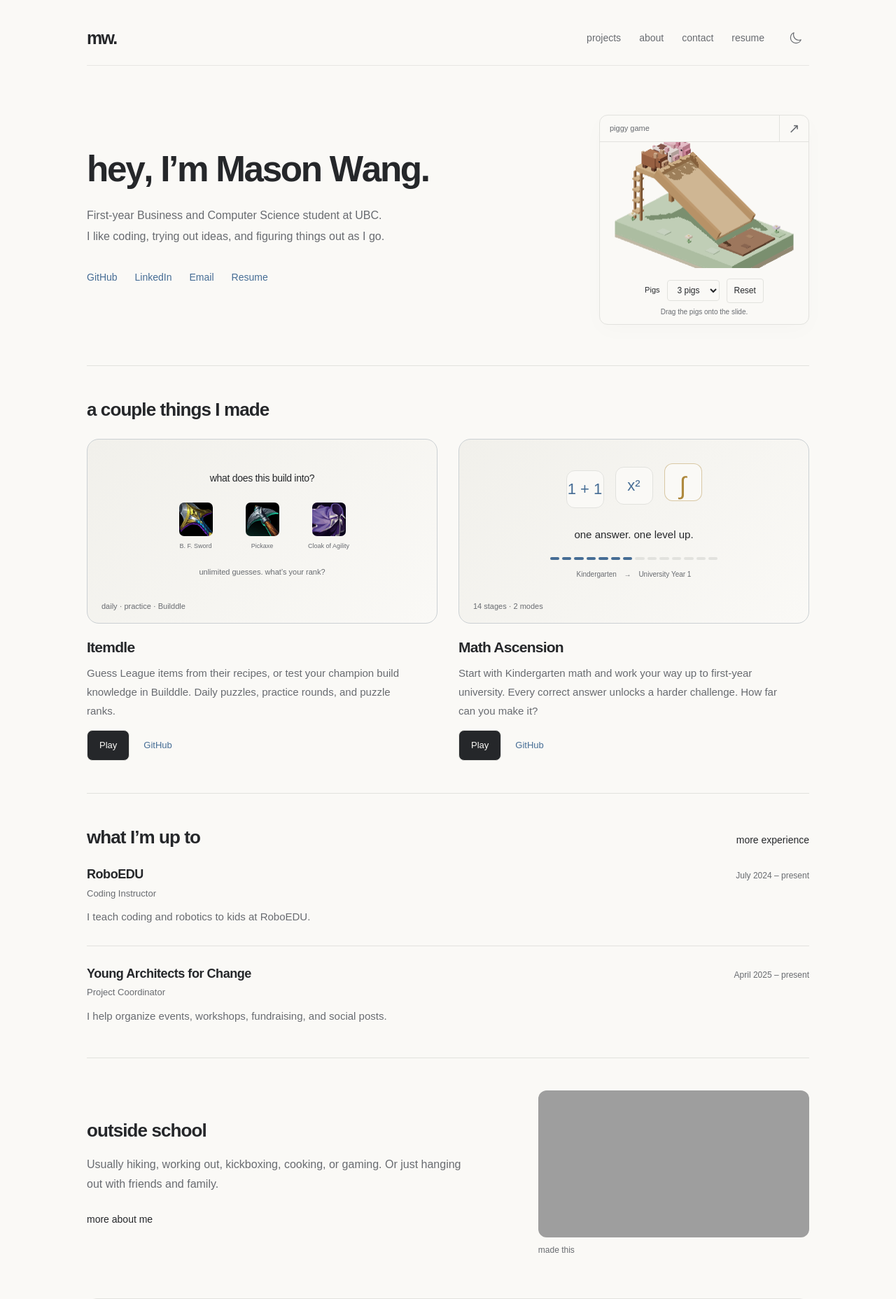
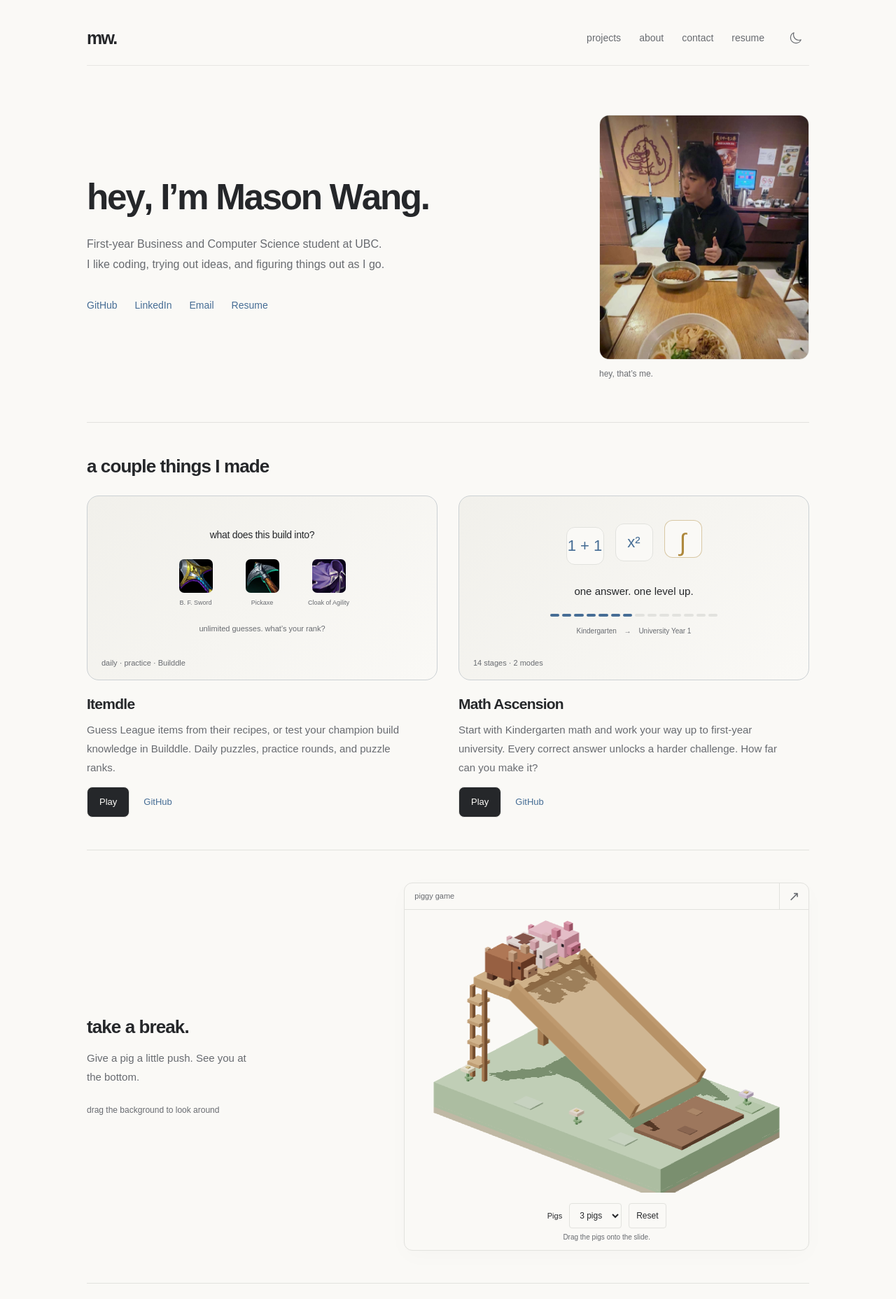
Before and after one commit to masonwng/mason-portfolio, a Next.js app: page / in a window 1280 px wide. Shown: the top 1856 px of the page at 70% size. Built offline with nearby package versions, Linux system fonts and the light colour scheme; grey boxes are pictures that could not be loaded; a web font is replaced by a local one.

Commit message:
Add Mason portrait to the hero and relocate the piggy break below projects

```diff
--- a/app/globals.css
+++ b/app/globals.css
@@ -488,3 +488,24 @@ html.dark .concept-preview { background: linear-gradient(135deg, var(--surface),
 
 .intro-links .email-button { font-size:14px;color:var(--accent);padding-block:7px; }
 .intro-links .email-button:hover { text-decoration:underline;text-underline-offset:5px; }
+
+.hero-portrait { margin:0; width:100%; }
+.hero-portrait img { display:block; width:100%; height:350px; object-fit:cover; object-position:50% 32%; border-radius:14px; border:1px solid var(--border); }
+.hero-portrait figcaption { margin-top:10px; font-size:12px; color:var(--secondary); }
+.piggy-break-section { display:grid; grid-template-columns:1fr 1.4fr; gap:40px; align-items:center; }
+.piggy-break-copy p { max-width:240px; margin-top:16px; font-size:15px; }
+.piggy-break-note { display:block; margin-top:24px; font-size:12px; color:var(--secondary); }
+.piggy-break-section .hero-pig { width:100%; aspect-ratio:1.1; }
+.piggy-break-section .piggy-controls { flex-wrap:wrap; }
+.piggy-break-section .piggy-controls button, .piggy-break-section .piggy-controls select { min-height:36px; }
+.piggy-status { min-height:18px; margin:4px 10px 10px; font-size:11px; text-align:center; color:var(--secondary); }
+.piggy-controls button:not(.piggy-reset) { background:var(--foreground); color:var(--background); border-color:var(--foreground); }
+@media(max-width:700px) {
+ .hero-portrait { max-width:380px; justify-self:center; }
+ .hero-portrait img { height:360px; }
+ .piggy-break-section { grid-template-columns:1fr; gap:24px; }
+ .piggy-break-copy p { max-width:none; margin-top:10px; }
+ .piggy-break-note { display:none; }
+ .piggy-break-section .hero-pig { max-width:500px; aspect-ratio:.85; }
+ .piggy-break-section .piggy-controls button, .piggy-break-section .piggy-controls select { min-height:44px; }
+}
--- a/app/page.tsx
+++ b/app/page.tsx
@@ -9,8 +9,9 @@ import { personal, experiences, leadership } from "./lib/portfolio";
 export const metadata: Metadata = { alternates: { canonical: "/" } };
 export default function Home() {
   return <div className="editorial-home">
-    <div className="hero-with-game"><header className="simple-intro"><InteractiveName /><p>{personal.subtitle}</p><p>{personal.intro}</p><div className="intro-links"><a href="https://github.com/masonwng" target="_blank" rel="noopener noreferrer">GitHub</a><a href="https://www.linkedin.com/in/mason-wang-926026353/" target="_blank" rel="noopener noreferrer">LinkedIn</a><EmailCopy email={personal.email} /><Link href="/resume">Resume</Link></div></header><PiggyBreak/></div>
+    <div className="hero-with-game"><header className="simple-intro"><InteractiveName /><p>{personal.subtitle}</p><p>{personal.intro}</p><div className="intro-links"><a href="https://github.com/masonwng" target="_blank" rel="noopener noreferrer">GitHub</a><a href="https://www.linkedin.com/in/mason-wang-926026353/" target="_blank" rel="noopener noreferrer">LinkedIn</a><EmailCopy email={personal.email} /><Link href="/resume">Resume</Link></div></header><figure className="hero-portrait"><Image src="/media/mason-portrait.jpg" alt="Mason at a restaurant, giving two thumbs up over dinner" width={1242} height={2208} sizes="(max-width:700px) 90vw, 300px" preload /><figcaption>hey, that’s me.</figcaption></figure></div>
     <section id="projects" className="editorial-section"><div className="section-heading"><h2>a couple things I made</h2></div><ProjectPreviews/></section>
+    <section className="editorial-section piggy-break-section" aria-labelledby="piggy-break-heading"><div className="piggy-break-copy"><h2 id="piggy-break-heading">take a break.</h2><p className="secondary">Give a pig a little push. See you at the bottom.</p><span className="piggy-break-note">drag the background to look around</span></div><PiggyBreak/></section>
     <section id="experience" className="editorial-section"><div className="section-heading"><h2>what I’m up to</h2><Link href="/work" className="inline-link">more experience</Link></div><div className="selected-experience">{[experiences[0],leadership[0]].map((e,i)=><article key={e.id}><div><h3>{e.organization}</h3><p className="selected-role">{e.role}</p><p className="secondary">{i===0?'I teach coding and robotics to kids at RoboEDU.':'I help organize events, workshops, fundraising, and social posts.'}</p></div><p className="date">{e.startLabel} – {e.endLabel.toLowerCase()}</p></article>)}</div></section>
     <section id="about" className="editorial-section personal-section"><div><h2>outside school</h2><p className="secondary">{personal.interests}</p><Link href="/about" className="text-link">more about me</Link></div><figure><Image src="/media/hobbies/steak.jpg" alt="Steak and potatoes Mason cooked, served on a black plate" width={600} height={450} sizes="(max-width:700px) 100vw, 340px"/><figcaption>made this</figcaption></figure></section>
     <section id="contact" className="editorial-section home-contact"><h2>say hi.</h2><EmailCopy email={personal.email} className="home-email">Email</EmailCopy><p><a href="https://github.com/masonwng" target="_blank" rel="noopener noreferrer">GitHub</a><a href="https://www.linkedin.com/in/mason-wang-926026353/" target="_blank" rel="noopener noreferrer">LinkedIn</a><Link href="/contact">other places to find me</Link></p></section>
```
Also changed, not shown: public/media/mason-portrait.jpg (added).
